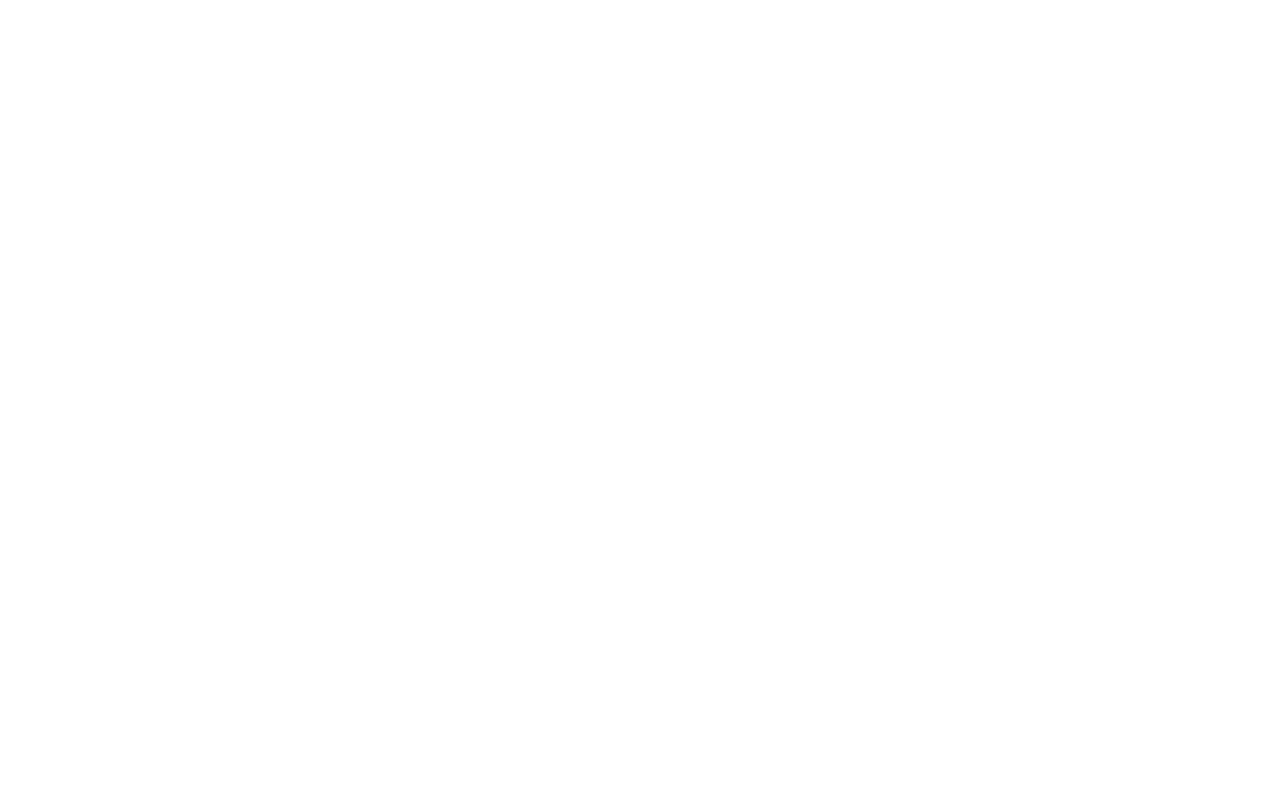
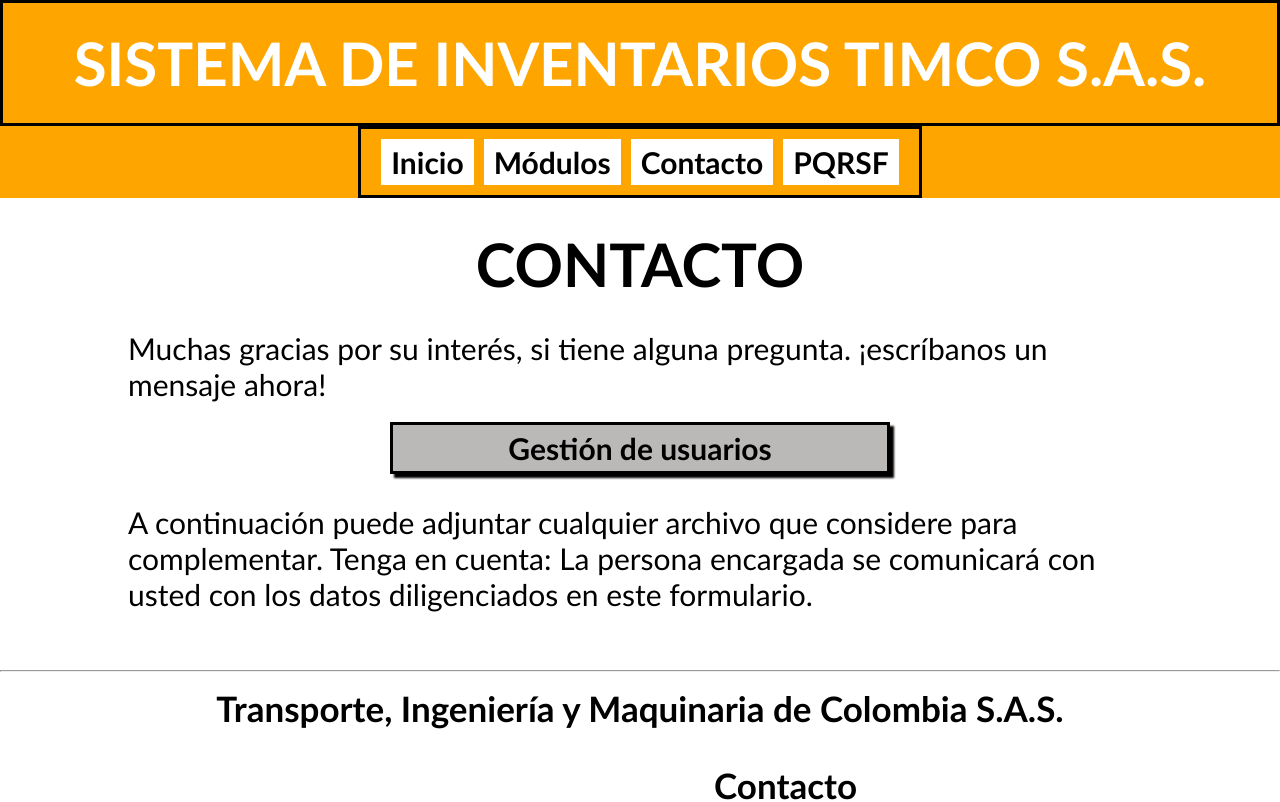
Before and after one commit to Brigitte9219/Timco_Reactjs, a React (Create React App) app: page /contacto in a window 1280 px wide. Before the commit this address had no page. Shown: the top 802 px of the page. Built offline with nearby package versions, Linux system fonts and the light colour scheme.

Commit message:
Creación del componente texto y creación de la pagina contacto

```diff
--- a/src/App.js
+++ b/src/App.js
@@ -1,5 +1,6 @@
 import { Route, BrowserRouter as Router, Routes } from 'react-router-dom';
 import './App.css';
+import Contacto from './paginas/Contacto';
 import Inicio from './paginas/Inicio';
 import Modulos from './paginas/Modulos';
 
@@ -10,6 +11,7 @@
       <Routes>
         <Route path="/" element={<Inicio />} />
         <Route path="/modulos" element={<Modulos />} />
+        <Route path="/contacto" element={<Contacto />} />
       </Routes>
       </Router>
     </div>
--- a/src/componentes/MenuPrincipal.js
+++ b/src/componentes/MenuPrincipal.js
@@ -8,7 +8,7 @@
             <div className="rectangulo">
             {/* Se debe cambiar a Link to*/}
             <Link to={'/modulos'}>Módulos</Link>
-            <a href='/'>Contacto</a>
+            <Link to={'/contacto'}>Contacto</Link>
             <a href='/'>PQRSF</a>
             </div>
         </div>
--- a/src/componentes/Texto.js
+++ b/src/componentes/Texto.js
@@ -0,0 +1,13 @@
+import React from "react";
+import '../estilos/Texto.css';
+
+function Texto(props){
+    return(
+        <div className="descripcion">
+            <p className="text">
+                {props.descripcion}</p>
+        </div>
+    );
+}
+
+export default Texto;
--- /dev/null
+++ b/src/estilos/Texto.css
@@ -0,0 +1,16 @@
+*{
+    margin: 0;
+    padding: 0;
+    font-family: 'Trebuchet MS', 'Lucida Sans Unicode', 'Lucida Grande', 'Lucida Sans', Arial, sans-serif;
+    box-sizing: border-box;
+}
+.descripcion{
+    display: flex;
+    justify-content: center;
+    font-weight: 100;
+    font-size: 30px;
+    margin-bottom: 20px;
+}
+.text{
+    width: 80%;
+}
--- /dev/null
+++ b/src/paginas/Contacto.js
@@ -0,0 +1,28 @@
+import React from "react";
+import Boton from '../componentes/Boton';
+import EncabezadoSecundario from '../componentes/EncabezadoSecundario';
+import MenuSecundario from '../componentes/MenuSecundario';
+import PieDePagina from '../componentes/PieDePagina';
+import Texto from '../componentes/Texto';
+import TituloPrincipal from '../componentes/TituloPrincipal';
+
+function Modulos(){
+    return(
+        <div>
+            <EncabezadoSecundario />
+            <MenuSecundario />
+            <TituloPrincipal
+            titulo='CONTACTO' />
+            <Texto
+            descripcion='Muchas gracias por su interés, si tiene alguna pregunta. ¡escríbanos un mensaje ahora!' />
+            <Boton
+            texto='Gestión de usuarios' />
+            <Texto
+            descripcion='A continuación puede adjuntar cualquier archivo que considere para complementar. Tenga en cuenta: La persona encargada se comunicará con usted con los datos diligenciados en este formulario.' />
+
+            <PieDePagina />
+        </div>
+    );
+}
+
+export default Modulos;
```
